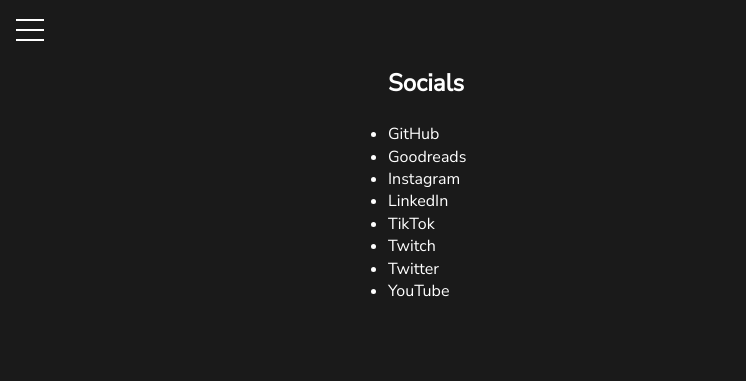
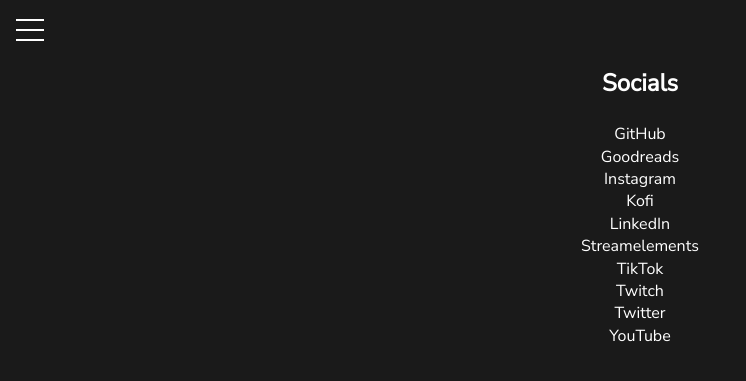
Before and after one commit to cobaltclaudia/cobaltclaudia.github.io, a Jekyll site: the page socials.html, which Jekyll copies as it is, in a window 1280 px wide. Shown: the top 381 px of the page, without its empty margins (0-746 px from the left). Built offline with Jekyll 4.4.1, drawn with Linux system fonts in a browser that asks for light colours.

Commit message:
Update socials page

```diff
--- a/socials.html
+++ b/socials.html
@@ -33,18 +33,21 @@
 <header class="showcase">
     <div class="container ">
         <br><br><br>
+        <center>
         <h2>Socials </h2><br>
-        <ul>
-            <li><a href="https://github.com/cobaltclaudia">GitHub</a>
-            <li><a href="https://www.goodreads.com/cobaltclaudia/" >Goodreads</a>
-            <li><a href="https://www.instagram.com/cobaltclaudia__">Instagram</a>
-            <li><a href="https://www.linkedin.com/in/cobaltclaudia/">LinkedIn</a></li>
-            <li><a href="https://www.tiktok.com/@cobaltclaudia">TikTok</a>
-            <li><a href="https://www.twitch.tv/cobaltclaudia" >Twitch</a>
-            <li><a href="https://twitter.com/cobaltclaudia">Twitter</a>
-            <li><a href="https://www.youtube.com/channel/UCgN1TkNGDC5ki1WSkIpISFA">YouTube </a>
 
-        </ul>
+            <a href="https://github.com/cobaltclaudia">GitHub</a><br>
+            <a href="https://www.goodreads.com/cobaltclaudia/" >Goodreads</a><br>
+            <a href="https://www.instagram.com/cobaltclaudia__">Instagram</a><br>
+            <a href="https://ko-fi.com/cobaltclaudia">Kofi</a><br>
+            <a href="https://www.linkedin.com/in/cobaltclaudia/">LinkedIn</a><br>
+            <a href="https://streamelements.com/cobaltclaudia/">Streamelements</a><br>
+            <a href="https://www.tiktok.com/@cobaltclaudia">TikTok</a><br>
+            <a href="https://www.twitch.tv/cobaltclaudia" >Twitch</a><br>
+            <a href="https://twitter.com/cobaltclaudia">Twitter</a><br>
+            <a href="https://www.youtube.com/channel/UCgN1TkNGDC5ki1WSkIpISFA">YouTube </a><br>
+
+        </center>
     </div>
 </header>
 </body>
```
